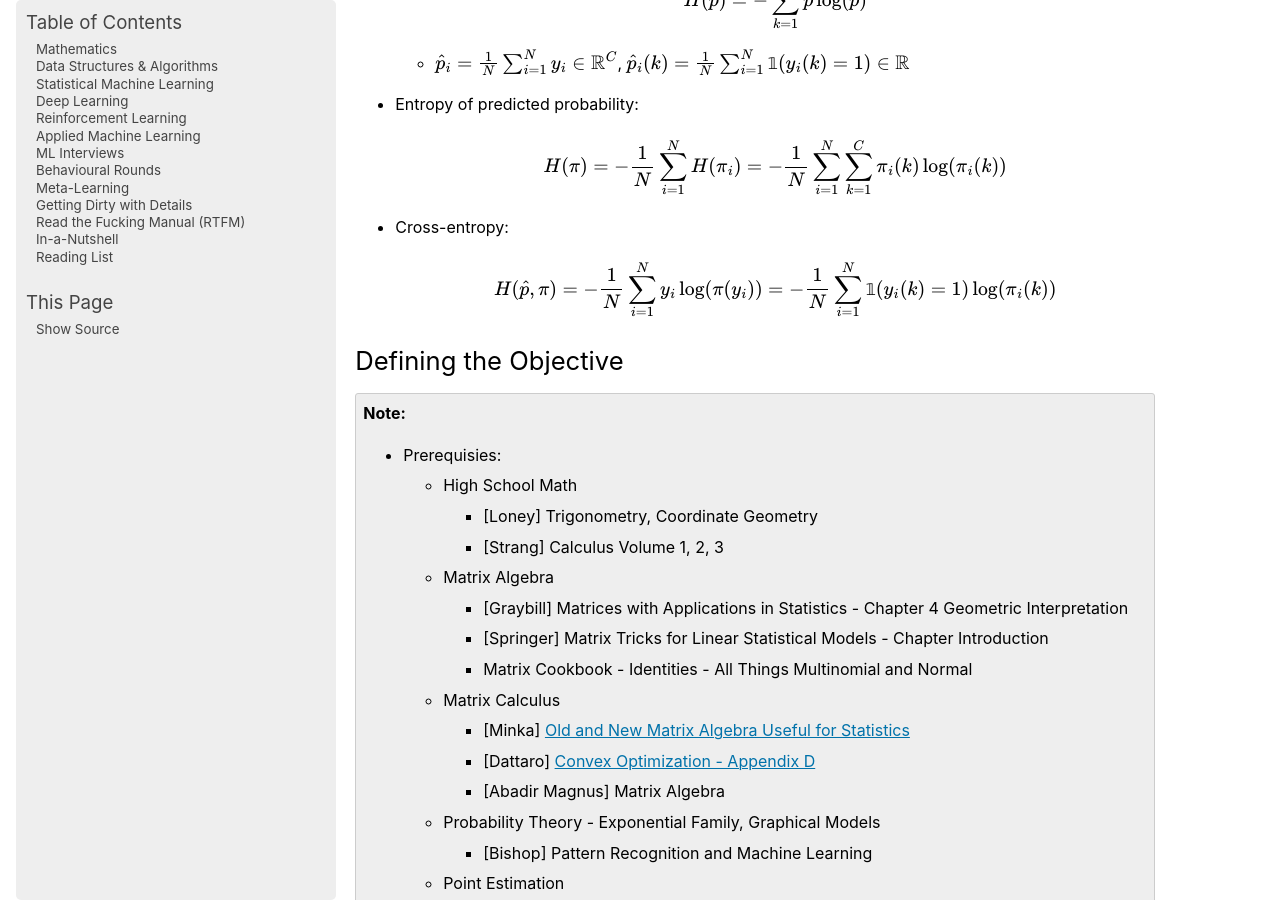
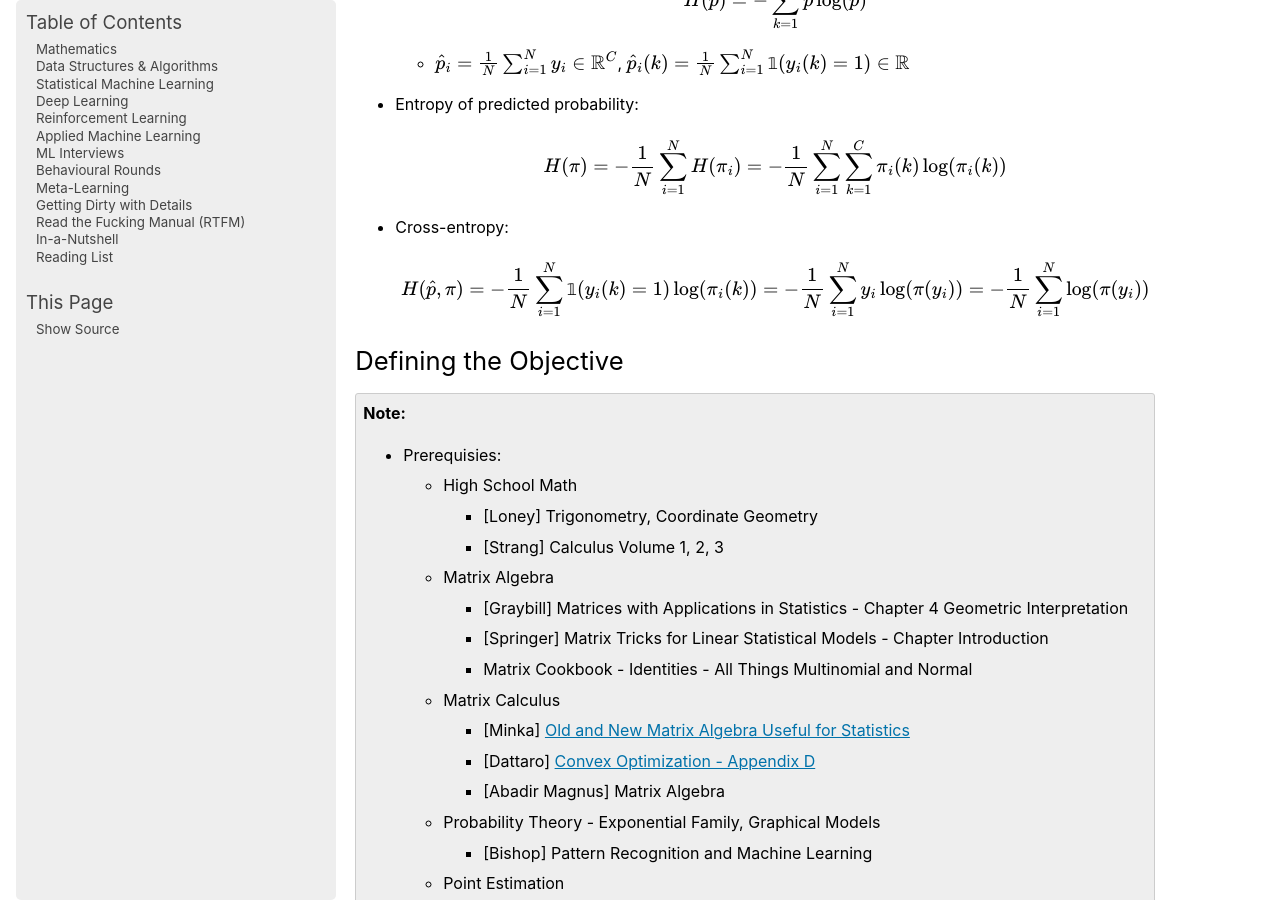
Before and after one commit to uselesstechjunks/leetcode, a Sphinx documentation site: the page built from docs/source/ml/basics.rst, in a window 1280 px wide and 900 px high, scrolled down 590 px. Built offline with Sphinx 7.4.7, drawn with Linux system fonts in a browser that asks for light colours; pages that are not in the unit, such as notebooks, are missing from menus.

Commit message:
Update basics.rst

```diff
--- a/docs/source/ml/basics.rst
+++ b/docs/source/ml/basics.rst
@@ -21,7 +21,7 @@ Entropy, Cross-Entropy, NLL, KL
 	.. math:: H(\pi)=-\frac{1}{N}\sum_{i=1}^N H(\pi_i)=-\frac{1}{N}\sum_{i=1}^N \sum_{k=1}^C \pi_i(k)\log(\pi_i(k))
 - Cross-entropy:
 
-	.. math:: H(\hat{p},\pi)=-\frac{1}{N}\sum_{i=1}^N y_i\log(\pi(y_i))=-\frac{1}{N}\sum_{i=1}^N\mathbb{1}(y_i(k)=1)\log(\pi_i(k))
+	.. math:: H(\hat{p},\pi)=-\frac{1}{N}\sum_{i=1}^N\mathbb{1}(y_i(k)=1)\log(\pi_i(k))=-\frac{1}{N}\sum_{i=1}^N y_i\log(\pi(y_i))=-\frac{1}{N}\sum_{i=1}^N \log(\pi(y_i))
 
 ************************************************************************************************
 Defining the Objective
```
